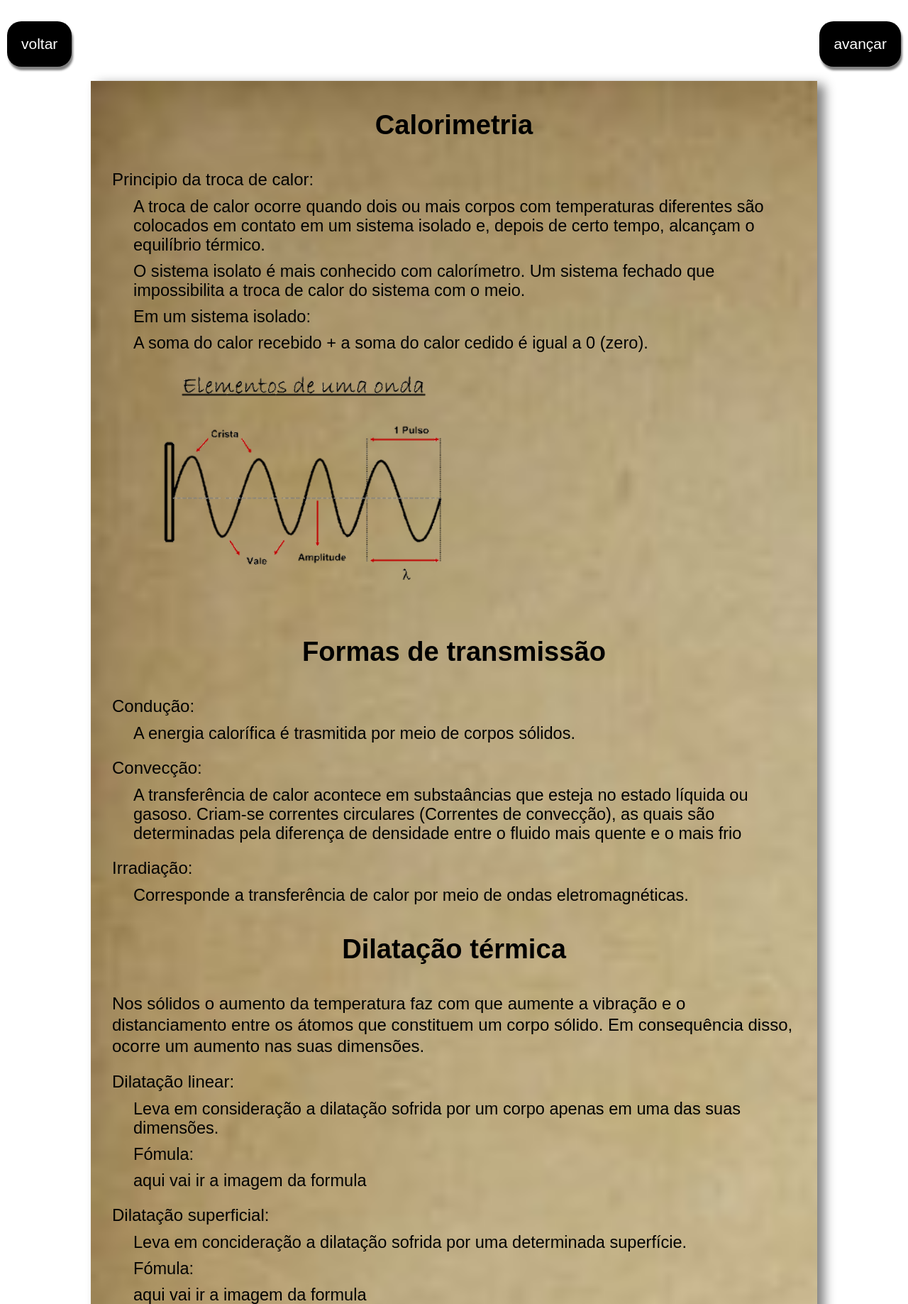
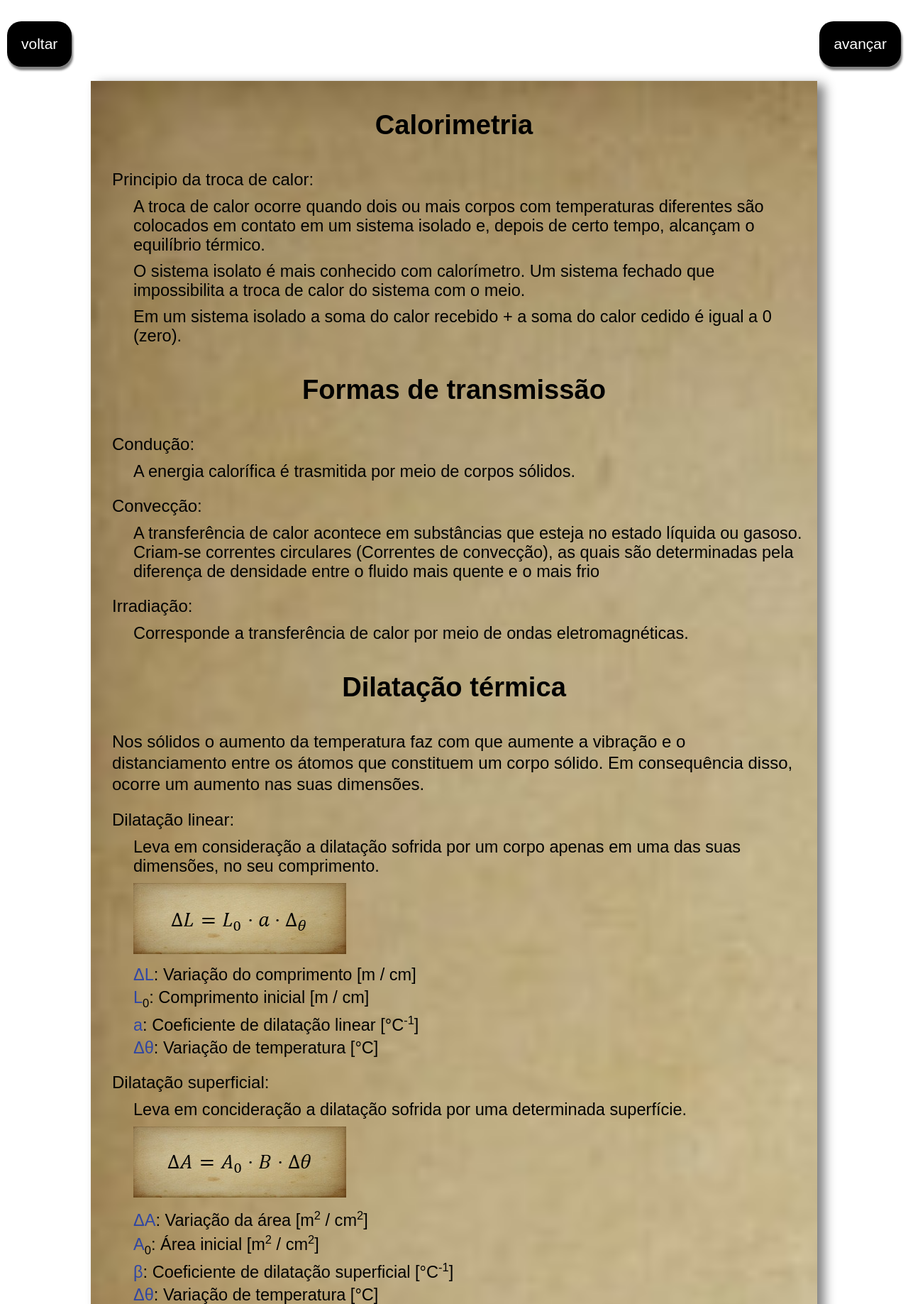
Before and after one commit to Rivaldo05/BenkyouV1.01, a PHP site: page /fisica/calorimetria.html in a window 1280 px wide. Shown: the part 200-2037 px from the top of the page at 71% size. Run offline with PHP 8.4, Linux system fonts and the light colour scheme.

Commit message:
Add files via upload

```diff
--- a/fisica/calorimetria.html
+++ b/fisica/calorimetria.html
@@ -28,16 +28,14 @@
 					<p class="resumo_lista">Principio da troca de calor:</p>
 					<p class="resumo_listap">A troca de calor ocorre quando dois ou mais corpos com temperaturas diferentes são colocados em contato em um sistema isolado e, depois de certo tempo, alcançam o equilíbrio térmico.</p>
 					<p class="resumo_listap">O sistema isolato é mais conhecido com calorímetro. Um sistema fechado que impossibilita a troca de calor do sistema com o meio.</p>
-					<p class="resumo_listap">Em um sistema isolado:</p>
-					<p class="resumo_listap">A soma do calor recebido + a soma do calor cedido é igual a 0 (zero).</p>
-					<div class="img-lista resumo_listap"><img src="img fis/onda ex img.png" alt="Exemplo de um pulso"></div>
+					<p class="resumo_listap">Em um sistema isolado a soma do calor recebido + a soma do calor cedido é igual a 0 (zero).</p>
 
-				<h1>Formas de transmissão</h1>
+				<h3>Formas de transmissão</h3>
 
 					<p class="resumo_lista">Condução:</p>
 					<p class="resumo_listap">A energia calorífica é trasmitida por meio de corpos sólidos. </p>
 					<p class="resumo_lista">Convecção:</p>
-					<p class="resumo_listap">A transferência de calor acontece em substaâncias que esteja no estado líquida ou gasoso. Criam-se correntes circulares (Correntes de convecção), as quais são determinadas pela diferença de densidade entre o fluido mais quente e o mais frio </p>
+					<p class="resumo_listap">A transferência de calor acontece em substâncias que esteja no estado líquida ou gasoso. Criam-se correntes circulares (Correntes de convecção), as quais são determinadas pela diferença de densidade entre o fluido mais quente e o mais frio </p>
 
 					<p class="resumo_lista">Irradiação:</p>
 					<p class="resumo_listap">Corresponde a transferência de calor por meio de ondas eletromagnéticas.</p>
@@ -45,50 +43,128 @@
 			</section>
 
 			<section class="dilatacao_termica">
-				<h1>Dilatação térmica</h1>
+				<h3>Dilatação térmica</h3>
 
 				<p class="resumo_lista">Nos sólidos o aumento da temperatura faz com que aumente a vibração e o distanciamento entre os átomos que constituem um corpo sólido. Em consequência disso, ocorre um aumento nas suas dimensões.</p>
 
 				<p class="resumo_lista">Dilatação linear:</p>
-				<p class="resumo_listap">Leva em consideração a dilatação sofrida por um corpo apenas em uma das suas dimensões.</p>
-				<p class="resumo_listap">Fómula:</p>
-				<p class="resumo_listap">aqui vai ir a imagem da formula</p>
+				<p class="resumo_listap">Leva em consideração a dilatação sofrida por um corpo apenas em uma das suas dimensões, no seu comprimento.</p>
+				<figure>
+					<div class="resumo_listap img-listam">
+						<img src="img fis/Linear.png" title="Dilatação linear" alt="Exemplo da fórmula da dilatação linear">
+					</div>
+				</figure>
+
+				<ul class="resumo_listap">
+					<li> <span class="formula">ΔL</span>: Variação do comprimento [m / cm]</li>
+					<li> <span class="formula">L</span><sub>0</sub>: Comprimento inicial [m / cm] </li>
+					<li> <span class="formula">a</span>: Coeficiente de dilatação linear [°C<sup>-1</sup>]</li>
+					<li> <span class="formula">Δθ</span>: Variação de temperatura [°C]</li>
+				</ul>
+
 
 				<p class="resumo_lista">Dilatação superficial:</p>
 				<p class="resumo_listap">Leva em concideração a dilatação sofrida por uma determinada superfície.</p>
-				<p class="resumo_listap">Fómula:</p>
-				<p class="resumo_listap">aqui vai ir a imagem da formula</p>
+				<figure>
+					<div class="resumo_listap img-listam">
+						<img src="img fis/Superficial.png" title="Dilatação superficial" alt="Exemplo da fórmula da dilatação superficial">
+					</div>
+				</figure>
+
+				<ul class="resumo_listap">
+					<li> <span class="formula">ΔA</span>: Variação da área [m<sup>2</sup> / cm<sup>2</sup>]</li>
+					<li> <span class="formula">A</span><sub>0</sub>: Área inicial [m<sup>2</sup> / cm<sup>2</sup>] </li>
+					<li> <span class="formula">β</span>: Coeficiente de dilatação superficial [°C<sup>-1</sup>]</li>
+					<li> <span class="formula">Δθ</span>: Variação de temperatura [°C]</li>
+				</ul>
+
 
 				<p class="resumo_lista">Dilatação volumétrica:</p>
 				<p class="resumo_listap">É o resultado do aumento do volume de um corpo.</p>
-				<p class="resumo_listap">Fómula:</p>
-				<p class="resumo_listap">aqui vai ir a imagem da formula</p>
+				<figure>
+					<div class="resumo_listap img-listam">
+						<img src="img fis/Volumétrica.png" title="Dilatação volumétrica" alt="Exemplo da fórmula da dilatação volumétrica">
+					</div>
+				</figure>
 
+				<ul class="resumo_listap">
+					<li> <span class="formula">ΔV</span>: Variação do volume [m<sup>3</sup> / cm<sup>3</sup>]</li>
+					<li> <span class="formula">S</span><sub>0</sub>: Volume inicial [m<sup>3</sup> / cm<sup>3</sup>] </li>
+					<li> <span class="formula">y</span>: Coeficiente de dilatação volumétrica [°C<sup>-1</sup>]</li>
+					<li> <span class="formula">Δθ</span>: Variação de temperatura [°C]</li>
+				</ul>
 
 			</section>
 
 			<section class="equacao_calorimetria">
-				<h1>Equações da calorimetria</h1>
+				<h3>Equações da calorimetria</h3>
 
 					<p class="resumo_lista">Equação fundamental da calorimetria:</dt>
 
-					<div class="img-lista resumo_listap"><img src="img fis/onda ex img.png" alt="Exemplo de um pulso"></div>
+					<div class="img-listam resumo_listap">
+						<img src="img fis/Eq fundamental.png" title= "Equação fundamental da calorimetria" alt="Equação fundamental da calorimetria">
+					</div>
+					<ul class="resumo_listap">
+						<li><span class="formula">Q</span>: Quantidade de calor sensível [j ou cal]</li>
+						<li><span class="formula">m</span>: Massa do corpo [kg ou g]</li>
+						<li><span class="formula">c</span>: Calor específico [j / kg. °C ou cal / g. °C]</li>
+						<li><span class="formula">ΔT</span>: Variação da temperatura [°C]</li>
+					</ul>
 
 					<p class="resumo_lista">Capacidade Térmica:</p>
 					<p class="resumo_listap">Mede a quantidade de energia que um corpo precisa para ter suatemperatura variada.</p>
-					<div class="img-lista resumo_listap"><img src="img fis/onda ex img.png" alt="Exemplo de um pulso"></div>
+					<div class="img-listam resumo_listap">
+						<img src="img fis/Capacidade térmica.png" alt="Fórmula da Capacidade térmica" title="Capacidade térmica">
+					</div>
 
-					<p class="resumo_lista">Calor especifico:</p>
+					<ul class="resumo_listap">
+						<li><span class="formula">c</span>: Calor específico [cal / g. °C ou J / Kg. K]</li>
+						<li><span class="formula">Q</span>: quantidade de calor [cal ou J]</li>
+						<li><span class="formula">m</span>:  massa [g ou Kg]</li>
+						<li><span class="formula">ΔT</span>: variação de temperatura [°C ou K]</li>
+						<li><span class="formula">C</span>: capacidade térmica [cal / °C ou J / K]</li>
+
+					</ul>
+
+					<p class="resumo_lista">Calor específico:</p>
 					<p class="resumo_listap">Quanto de eneria 1g de uma substância qualquer precisa para varia sua temperatura em 1°C</p>
-					<div class="img-lista resumo_listap"><img src="img fis/onda ex img.png" alt="Exemplo de um pulso"></div>
+					<div class="img-listam resumo_listap">
+						<img src="img fis/Calor específico.png" alt="Exemplo de um pulso">
+					</div>
 
-					<p class="resumo_lista">Potencia termica:</p>
+					<ul class="resumo_listap">
+						<li><span class="formula">c</span>: Calor específico [cal / g. °C ou J / Kg. K]</li>
+						<li><span class="formula">Q</span>: quantidade de calor [cal ou J]</li>
+						<li><span class="formula">m</span>:  massa [g ou Kg]</li>
+						<li><span class="formula">ΔT</span>: variação de temperatura [°C ou K]</li>
+						<li><span class="formula">C</span>: capacidade térmica [cal / °C ou J / K]</li>
+
+					</ul>
+
+					<p class="resumo_lista">Potência térmica:</p>
 					<p class="resumo_listap">Mede a velocidade com que o calor é trocado entre dois corpos.</p>
-					<div class="img-lista resumo_listap"><img src="img fis/onda ex img.png" alt="Exemplo de um pulso"></div>
+					<div class="img-listam resumo_listap">
+						<img src="img fis/potencia termica.png" title="Potência térmica" alt="Fórmula da Potência térmica">
+					</div>
+
+					<ul class="resumo_listap">
+						<li><span class="formula">p</span>: Potência térmica [ W ]</li>
+						<li><span class="formula">Q</span>: Quantidade de calor [ j ]</li>
+						<li><span class="formula">ΔT</span>: Tempo [ s ]</li>
+
+					</ul>
 
 					<p class="resumo_lista">Calor latente:</p>
 					<p class="resumo_listap">É a quantidade de calor que uma substância dever receber para provocar uma mudança em seu estado físico.</p>
-					<div class="img-lista resumo_listap"><img src="img fis/onda ex img.png" alt="Exemplo de um pulso"></div>
+					<div class="img-listam resumo_listap">
+						<img src="img fis/calor latente.png" alt="Fórmula do calor latente" title="calor latente">
+					</div>
+					<ul class="resumo_listap">
+						<li><span class="formula">Q</span>: Quantidade de calor [J ou cal]</li>
+						<li><span class="formula">m</span>: Massa [kg ou g]</li>
+						<li><span class="formula">L</span>: Calor latente [ j / kg ou cal / g ]</li>
+
+					</ul>
 
 
 			</section>
--- a/index.html
+++ b/index.html
@@ -64,6 +64,7 @@
 			<div class="lista_conteudo">
 				<ul>
 					<li><a href="quimica/compostos_organicos.html">Compostos orgânicos</a></li>
+					<li><a href="">Nomeclatura dos compostos orgânicos</a></li>
 				</ul>
 			</div>
 		</div>
--- a/materia-estilo.css
+++ b/materia-estilo.css
@@ -77,16 +77,21 @@ span{
 	max-width: 500px;
 }
 
+.formula{
+	color: #072db9bf;
+	font-size: 1em;
+}
 /******************************/
-h1{
+h1, h3{
 	font-size: 1.7em;
 	margin-top: 40px;
 	margin-bottom: 40px;
 	text-align: center;
 }
 
-sup {
-	font-size: 0.5em;
+
+sup, sub {
+	font-size: 0.7em;
 }
 
 figcaption{
@@ -114,12 +119,12 @@ table, th, td{
 @media screen and (max-width: 700px){
 
 	.conteiner_conteudo{
-		box-shadow: 5px 5px 5px grey;
-		max-width: 95%;
+		box-shadow: none;
+		max-width: 100%;
 	}
 
-	h1{
-		font-size: 1.3em;
+	h1, h3{
+		font-size: 1.025;
 	}
 
 	.img-lista img,
```
Also changed, not shown: fisica/ondulatoria.html (+3 -4 lines), quimica/compostos_organicos.html (+18 -23 lines), fisica/img fis/Calor específico.png (added), fisica/img fis/Capacidade térmica.png (added), fisica/img fis/Eq fundamental.png (added), fisica/img fis/Linear.PNG (added), fisica/img fis/Superficial.PNG (added), fisica/img fis/Volumétrica.PNG (added), fisica/img fis/calor latente.png (added), fisica/img fis/potencia termica.png (added).
